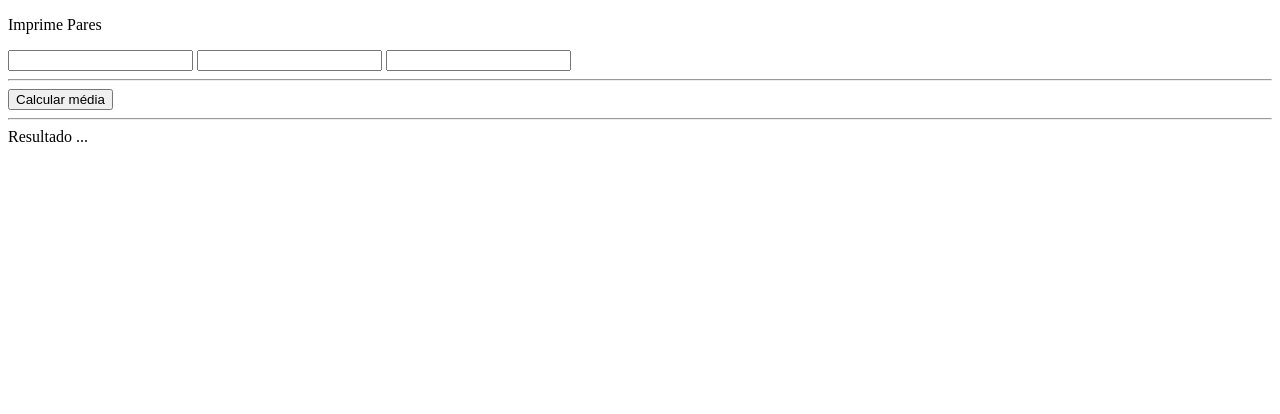
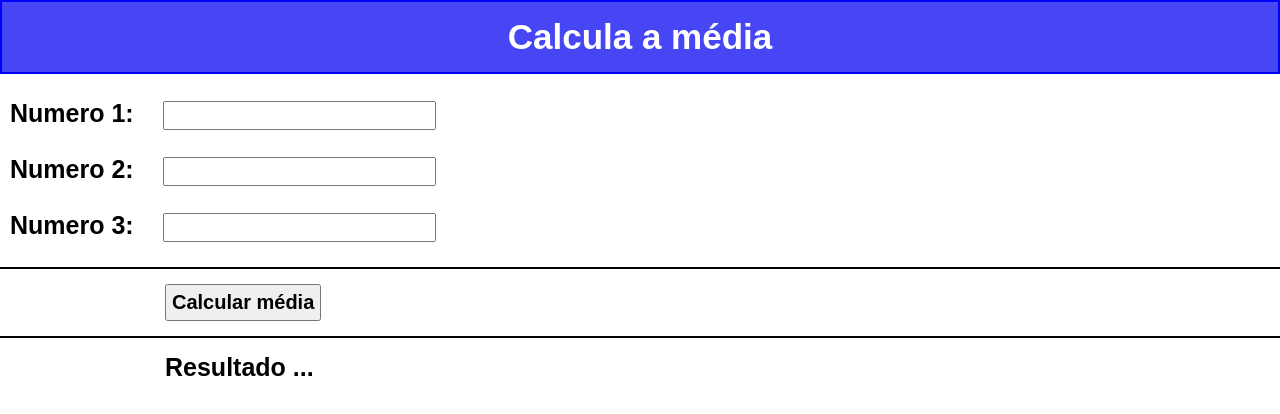
Before and after one commit to Jefbar1974/project, a plain HTML site: page aula7-js/exemplos-js/ex4/index.html in a window 1280 px wide. Drawn offline with Linux system fonts and the light colour scheme.

Commit message:
calcula media

```diff
--- a/aula7-js/exemplos-js/ex4/csscalcmedia.css
+++ b/aula7-js/exemplos-js/ex4/csscalcmedia.css
@@ -0,0 +1,57 @@
+
+* {
+
+    margin: 0px;
+    font-family: Arial, Helvetica, sans-serif;
+}
+
+header {
+
+    background-color: rgb(70, 70, 245);
+    color: white;
+    font-weight: bold;
+    text-align: center;
+    font-size: 35px;
+    padding: 15px;
+    border: solid blue 2px;
+    margin-bottom: 25px;
+}
+
+span {
+
+    margin-left: 10px;
+    font-weight: bold;
+    font-size: 25px;
+}
+
+input {
+
+    margin-left: 25px;
+    margin-bottom: 25px;
+    font-size: 20px;
+   }
+
+   hr {
+
+    margin-bottom: 15px;
+    background-color: black;
+    border: solid black 1px;
+
+   }
+
+   button {
+
+    margin-left: 165px;
+    margin-bottom: 15px;
+    font-size: 20px;
+    font-weight: bold;
+    padding: 5px;
+   }
+
+   #resultado {
+
+    margin-left: 165px;
+    font-size: 25px;
+    font-weight: bold;
+
+   }
--- a/aula7-js/exemplos-js/ex4/index.html
+++ b/aula7-js/exemplos-js/ex4/index.html
@@ -17,15 +17,20 @@
 
     <header>
 
-        <p>Imprime Pares</p>
+        <p>Calcula a média</p>
 
     </header>
 
     <main>
-
+        <span>Numero 1:</span>
         <input type="text" name="" id="media1">
+        <br>
+        <span>Numero 2:</span>
         <input type="text" name="" id="media2">
+        <br>
+        <span>Numero 3:</span>
         <input type="text" name="" id="media3">
+        <br>
 
         <hr>
 
```
